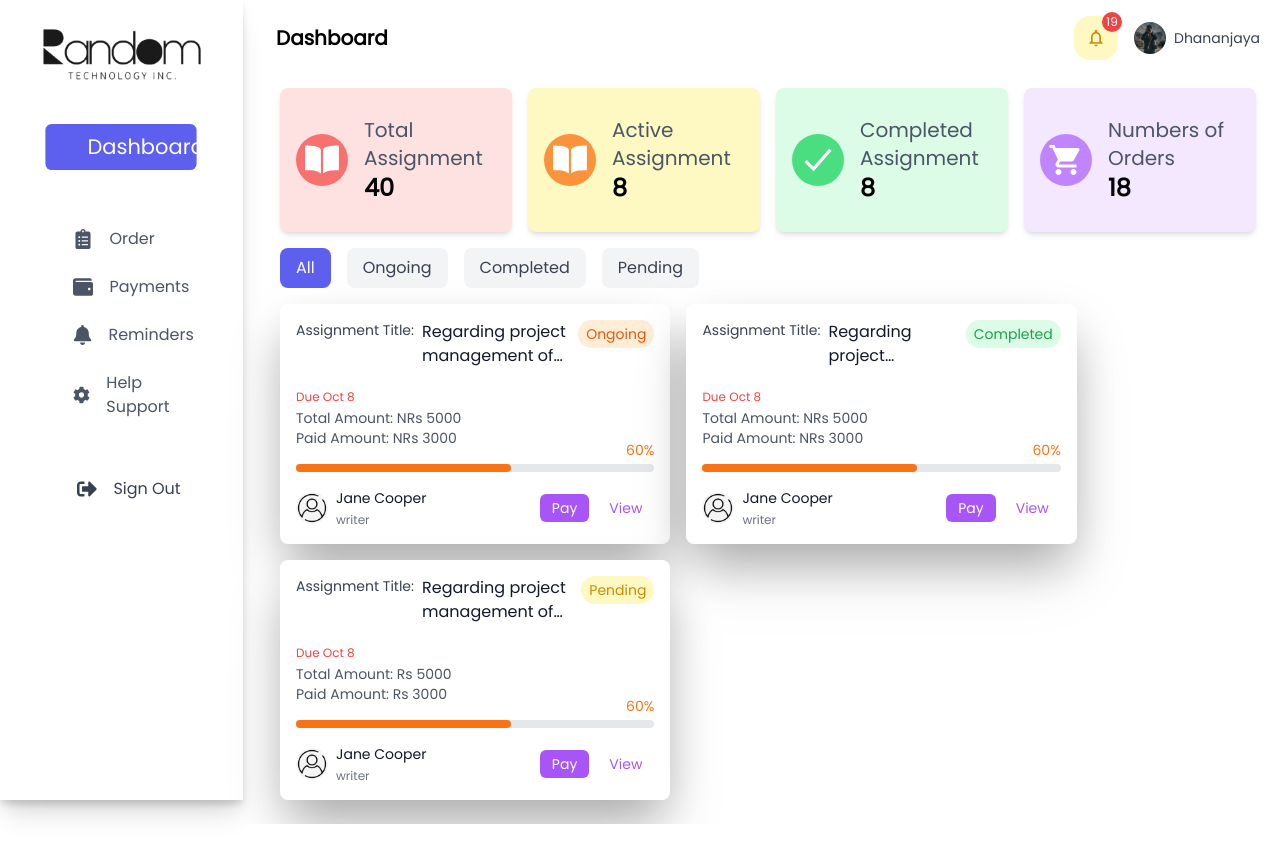
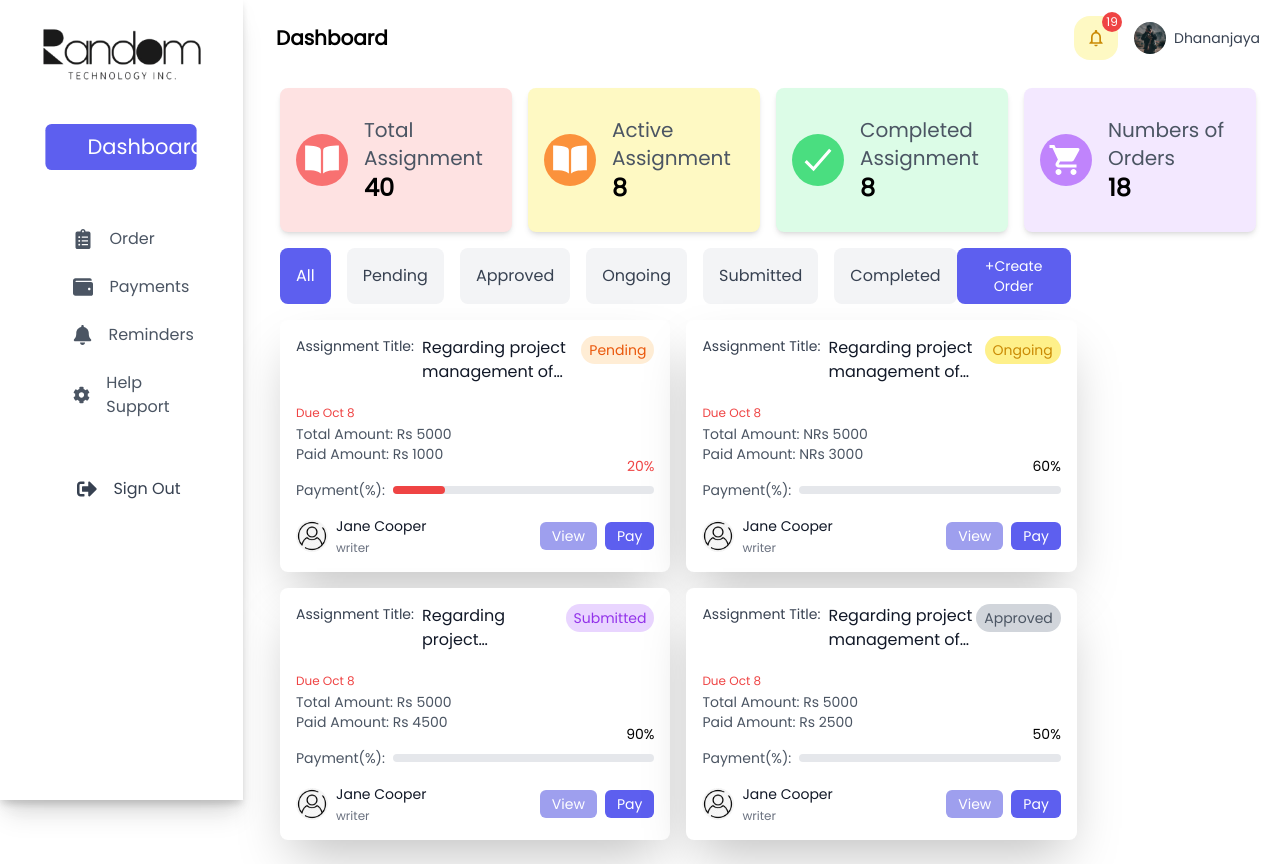
Before and after one commit to MilanPokharel1/AssignmentNepal, a React (Vite) app: page /client in a window 1280 px wide. Before the commit the page ends 824 px from the top, so only its background shows below. Built offline with nearby package versions, Linux system fonts and the light colour scheme.

Commit message:
order imporvements

```diff
--- a/src/screens/client/Dashboard/ClientDashboard.jsx
+++ b/src/screens/client/Dashboard/ClientDashboard.jsx
@@ -10,6 +10,15 @@ const Dashboard = () => {
 
   const assignments = [
     {
+      id: 3,
+      title: "Regarding project management of my homework",
+      status: "Pending",
+      totalAmount: "Rs 5000",
+      paidAmount: "Rs 1000",
+      dueDate: "Oct 8",
+      writer: { name: "Jane Cooper", avatar: profileIcon },
+    },
+    {
       id: 1,
       title: "Regarding project management of my homework",
       status: "Ongoing",
@@ -18,21 +27,23 @@ const Dashboard = () => {
       dueDate: "Oct 8",
       writer: { name: "Jane Cooper", avatar: profileIcon },
     },
+
     {
-      id: 2,
+      id: 3,
       title: "Regarding project management of my homework",
-      status: "Completed",
-      totalAmount: "NRs 5000",
-      paidAmount: "NRs 3000",
+      status: "Submitted",
+      totalAmount: "Rs 5000",
+      paidAmount: "Rs 4500",
       dueDate: "Oct 8",
       writer: { name: "Jane Cooper", avatar: profileIcon },
     },
+
     {
       id: 3,
       title: "Regarding project management of my homework",
-      status: "Pending",
+      status: "Approved",
       totalAmount: "Rs 5000",
-      paidAmount: "Rs 3000",
+      paidAmount: "Rs 2500",
       dueDate: "Oct 8",
       writer: { name: "Jane Cooper", avatar: profileIcon },
     },
@@ -75,10 +86,18 @@ const Dashboard = () => {
           theme={{ bgColor: "bg-purple-100", iconBgColor: "bg-purple-400" }}
         />
       </div>
-      <FilterButtons
-        activeFilter={activeFilter}
-        onFilterChange={handleFilterChange}
-      />
+      <div className= "flex justify-between w-[81%]">
+        <FilterButtons
+          activeFilter={activeFilter}
+          onFilterChange={handleFilterChange}
+        />
+        <button
+          className="px-4 py-2 rounded-lg text-sm mt-4 text-white bg-[#5d5fef] hover:bg-purple-600 transition-colors"
+
+        >
+          +Create Order
+        </button>
+      </div>
       <div className="flex flex-wrap gap-4 mt-4">
         {filteredAssignments.map((assignment, index) => (
           <AssignmentCard key={index} {...assignment} />
--- a/src/screens/client/Dashboard/components/AssignmentCard.jsx
+++ b/src/screens/client/Dashboard/components/AssignmentCard.jsx
@@ -21,22 +21,34 @@ const AssignmentCard = ({
 
     return percentage.toFixed(0);
   };
+
   const percentage = calculatePercentage(totalAmount, paidAmount);
+
+  // Function to determine progress bar color based on percentage
+  const getProgressColor = () => {
+    if (percentage < 50) return "-red-500";
+    if (percentage < 80) return "-orange-500";
+    return "-green-500";
+  };
 
   // Status styling
   const statusColors = {
-    ongoing: "bg-orange-100 text-orange-600",
+    ongoing: "bg-yellow-200 text-yellow-600",
+    submitted: "bg-purple-200 text-purple-600",
     completed: "bg-green-100 text-green-600",
-    pending: "bg-yellow-100 text-yellow-600",
+    pending: "bg-orange-100 text-orange-600",
+    approved: "bg-gray-300 text-gray-600",
   };
+
   const handlePay = () => {
     console.log("pay", id);
   };
   const handleView = () => {
     console.log("view", id);
   };
+
   return (
-    <div className="p-4 bg-white rounded-lg shadow-2xl w-[40%] drop-shadow-2xl ">
+    <div className="p-4 bg-white rounded-lg shadow-2xl w-[40%] drop-shadow-2x2 ">
       {/* Title and Status */}
       <div className="mb-4 flex justify-between items-start">
         <div className="flex items-start">
@@ -76,14 +88,17 @@ const AssignmentCard = ({
       </div>
 
       {/* Payment Progress */}
-      <div className="relative pt-2 mb-4">
-        <div className="w-full bg-gray-200 rounded-full h-2">
+      <div className="relative flex items-center pt-2 mb-4">
+        <div className="text-sm block text-gray-600 mr-2">Payment(%):</div>
+        <div className="w-full bg-gray-200 rounded-full h-2 align-middle items-center">
           <div
-            className="bg-orange-500 h-2 rounded-full transition-all duration-300"
+            className={`bg${getProgressColor()} h-2 rounded-full transition-all duration-300`}
             style={{ width: `${percentage}%` }}
           />
         </div>
-        <span className="absolute right-0 -top-4 text-sm text-orange-500">
+        <span
+          className={`absolute right-0 -top-4 text-sm text${getProgressColor()}`}
+        >
           {percentage}%
         </span>
       </div>
@@ -108,16 +123,16 @@ const AssignmentCard = ({
         {/* Action Buttons */}
         <div className="flex gap-2">
           <button
-            className="px-3 py-1 text-sm text-white bg-purple-500 hover:bg-purple-600 rounded-md transition-colors"
+            className="px-3 py-1 text-sm text-white bg-[#9E9FEE] hover:bg-purple-400 rounded-md transition-colors"
+            onClick={handleView}
+          >
+            View
+          </button>
+          <button
+            className="px-3 py-1 text-sm text-white bg-[#5d5fef] hover:[#5d5feg] rounded-md transition-colors"
             onClick={handlePay}
           >
             Pay
-          </button>
-          <button
-            className="px-3 py-1 text-sm text-purple-500 hover:bg-purple-50 rounded-md transition-colors"
-            onClick={handleView}
-          >
-            View
           </button>
         </div>
       </div>
--- a/src/screens/client/Dashboard/components/FilterButtons.jsx
+++ b/src/screens/client/Dashboard/components/FilterButtons.jsx
@@ -1,7 +1,7 @@
 import React from "react";
 
 const FilterButtons = ({ activeFilter, onFilterChange }) => {
-  const buttons = ["All", "Ongoing", "Completed", "Pending"];
+  const buttons = ["All","Pending","Approved", "Ongoing","Submitted", "Completed"];
 
   return (
     <div className="flex gap-4 mt-4">
```
Also changed, not shown: 1 other file (tests, documents, lock files or other folders).
